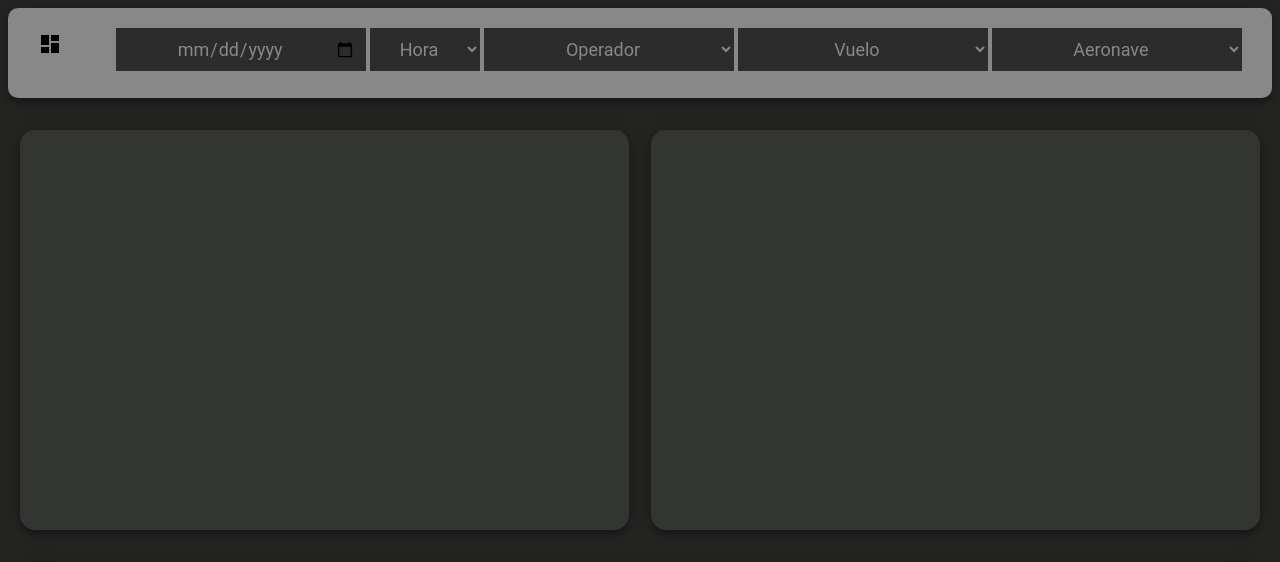
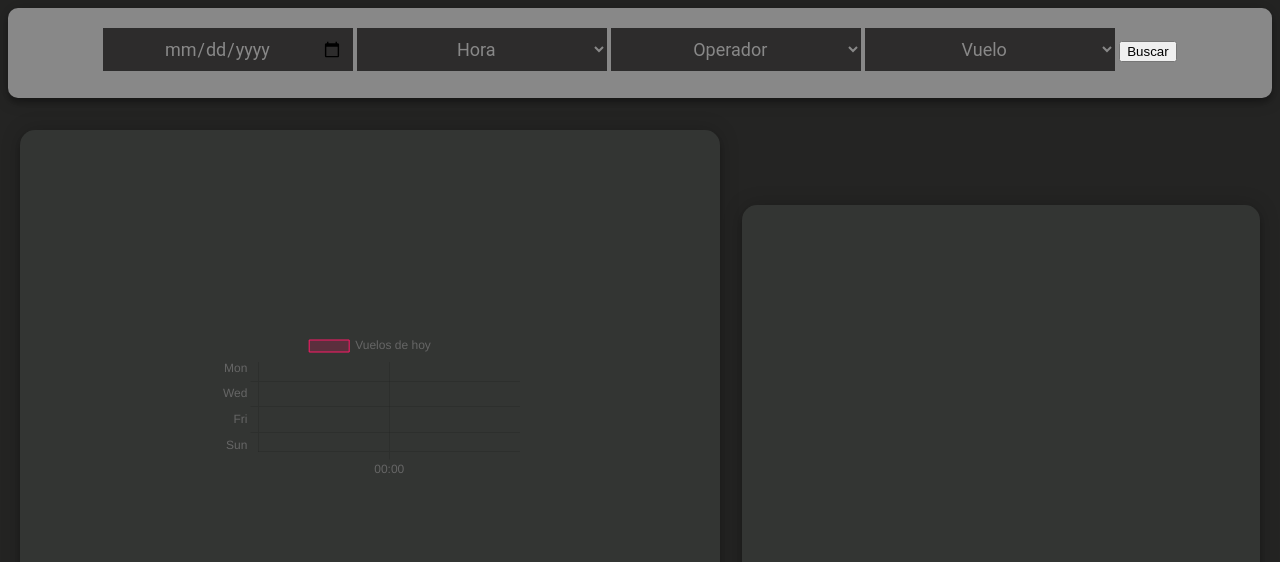
Before and after one commit to programadorL/apeoa-laats, a Flask app: template templates/dashboard.html in a window 1280 px wide. Shown: the top 562 px of the page. Run offline with Flask 2, Linux system fonts and the light colour scheme; the template is opened without the code that fills it: most values are stand-ins (such as "Sample title", 1, 10 or a date in 2020); some libraries are stand-ins or nearby versions.

Commit message:
chart advances && filter form integration

```diff
--- a/app.py
+++ b/app.py
@@ -2,6 +2,7 @@ from flask import Flask, render_template, request, redirect, url_for
 import scripts.env
 from scripts.api import *
 
+from datetime import datetime, date, timedelta
 
 app = Flask(__name__)
 
@@ -33,10 +34,23 @@ def login():
                 return str(reset)
     return False
 
-@app.route('/dashboard')
+@app.route('/dashboard', methods=['GET', 'POST'])
 def dashboard():
     if scripts.env.LOGGED_IN:
-        return render_template('dashboard.html',  department_color=scripts.env.DEPARTMENT_COLOR)
+        if request.method == 'POST':
+
+            req_date = request.form["date-selector"]
+            time = request.form["time-selector"]
+            operator = request.form["operator-selector"]
+            flight_number = request.form["flight-selector"]
+
+            operators = get_operators()
+            return render_template('dashboard.html',  department_color=scripts.env.DEPARTMENT_COLOR, operators_list=operators)
+        else:
+            current_date = date.today()
+
+            operators = get_operators()
+            return render_template('dashboard.html',  department_color=scripts.env.DEPARTMENT_COLOR, operators_list=operators, current_date=current_date)
     else:
         return redirect(url_for('index'))
 
--- a/templates/dashboard.html
+++ b/templates/dashboard.html
@@ -21,24 +21,22 @@
 <body>
     <div class="dashboard-page">
         <div class="filter-section">
-            <i class="large material-icons">dashboard</i>
-            <input class="date-selector" type="date">
-            <select class="hour-selector" placeholder="Vuelo">
-                <option value="" disabled selected hidden>Hora</option>
-            </select>
-            <select class="operator-selector" placeholder="Operador">
-                <option value="" disabled selected hidden>Operador</option>
-                <option value="">AEROEXPRESS</option>
-                <option value="">AEROMAR</option>
-                <option value="">AEROMEXICO</option>
-                <option value="">AEROUNION</option>
-            </select>
-            <select class="flight-selector" placeholder="Hora">
-                <option value="" disabled selected hidden>Vuelo</option>
-            </select>
-            <select class="aircraft-selector" placeholder="Aeronave">
-                <option value="" disabled selected hidden>Aeronave</option>
-            </select>
+            <form class="filter-form" id="filter-form" method="POST">
+                <input class="date-selector" name="date-selector" type="date" value="{{current_date}}">
+                <select class="time-selector" name="time-selector" placeholder="Vuelo">
+                    <option value="0">Hora</option>
+                </select>
+                <select class="operator-selector" name="operator-selector" placeholder="Operador">
+                    <option value="0" >Operador</option>
+                    {% for operator in operators_list %}
+                        <option value="{{operator[0]}}">{{operator[1]}}</option>
+                    {% endfor %}
+                </select>
+                <select class="flight-selector" name="flight-selector" placeholder="Hora">
+                    <option value="0">Vuelo</option>
+                </select>
+                <button name="submit" value="search">Buscar</button>
+            </form>
         </div>
         <div class="panels">
             <table class="canvas">
@@ -46,6 +44,8 @@
                     <tr>
                         <td>
                             <div class="flights-panel">
+                                <canvas id="myChart"></canvas>
+                            </div>
                         </td>
                         <td>
                             <div class="personel-panel">
@@ -62,5 +62,65 @@
             </table>
         </div>
     </div>
+    <script type="text/javascript" src="https://cdn.jsdelivr.net/npm/chart.js"></script>
+    <script src="https://cdn.jsdelivr.net/npm/chartjs-adapter-date-fns/dist/chartjs-adapter-date-fns.bundle.min.js"></script>
+    <script>
+        const data = {
+        labels: ['Mon', 'Tue', 'Wed', 'Thu', 'Fri', 'Sat', 'Sun'],
+        datasets: [{
+            label: 'Vuelos de hoy',
+            data: [['01:00','09:00'], ['18:00', '19:00'], ['13:00', '14:00'], ['20:00', '21:00'], ['10:00', '11:00'], ['15:00', '19:00'], ['09:00', '10:00']],
+            backgroundColor: [
+            'rgba(255, 26, 104, 0.2)',
+            'rgba(54, 162, 235, 0.2)',
+            'rgba(255, 206, 86, 0.2)',
+            'rgba(75, 192, 192, 0.2)',
+            'rgba(153, 102, 255, 0.2)',
+            'rgba(255, 159, 64, 0.2)',
+            'rgba(0, 0, 0, 0.2)'
+            ],
+            borderColor: [
+            'rgba(255, 26, 104, 1)',
+            'rgba(54, 162, 235, 1)',
+            'rgba(255, 206, 86, 1)',
+            'rgba(75, 192, 192, 1)',
+            'rgba(153, 102, 255, 1)',
+            'rgba(255, 159, 64, 1)',
+            'rgba(0, 0, 0, 1)'
+            ],
+            borderWidth: 1,
+            barPercentage: 1
+        }]
+        };
+        // config
+        const config = {
+        type: 'bar',
+        data,
+        options: {
+            indexAxis: 'y',
+            scales: {
+                x: {
+                    min: '00:00',
+                    type: 'time',
+                    time: {
+                        unit: 'hour',
+                        displayFormats: {
+                            hour: 'HH:mm'
+                        }
+                    }
+                },
+                y: {
+                    beginAtZero: true
+                }
+            }
+        }
+        };
+
+        // render init block
+        const myChart = new Chart(
+        document.getElementById('myChart'),
+        config
+        );
+    </script>
 </body>
 </html>
```
